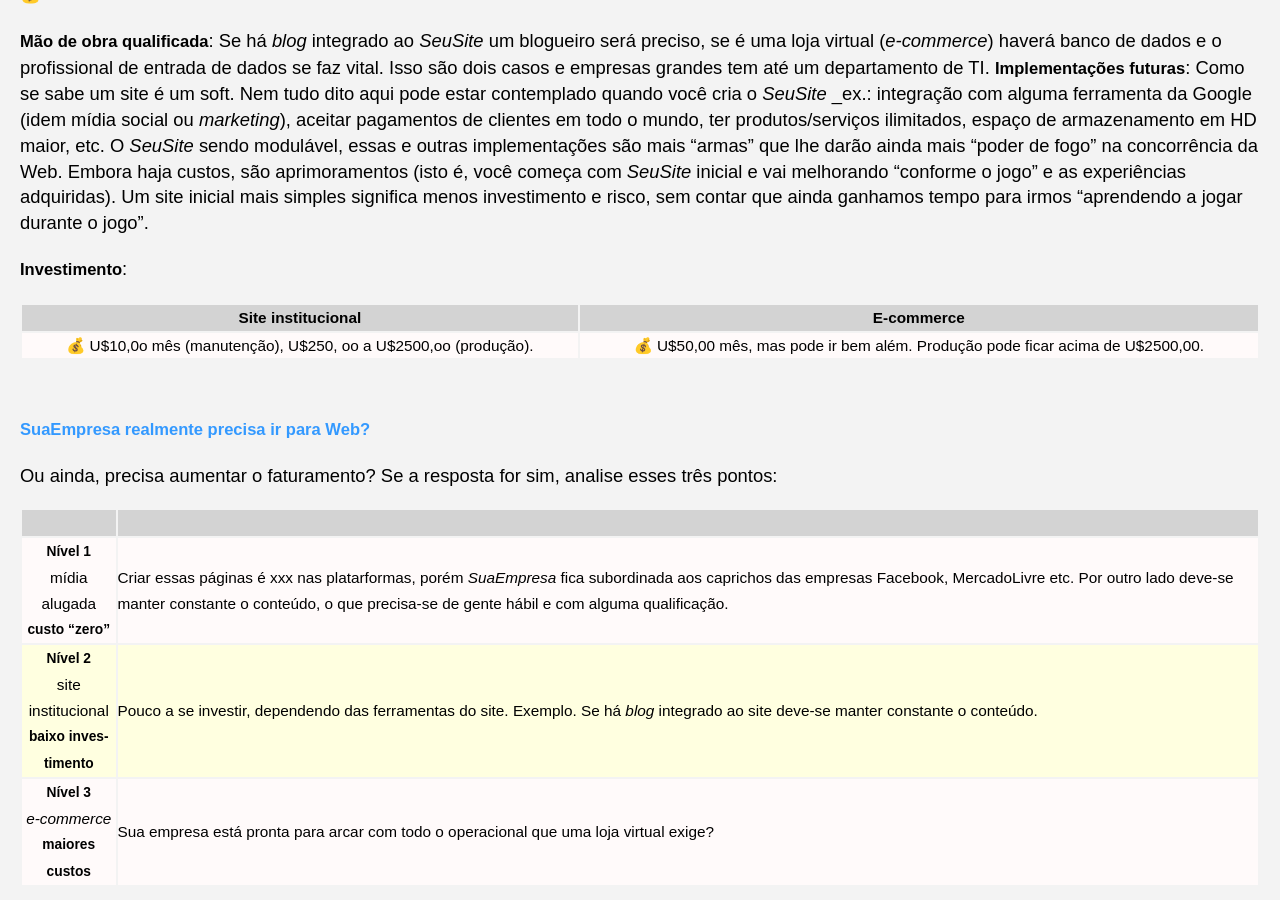
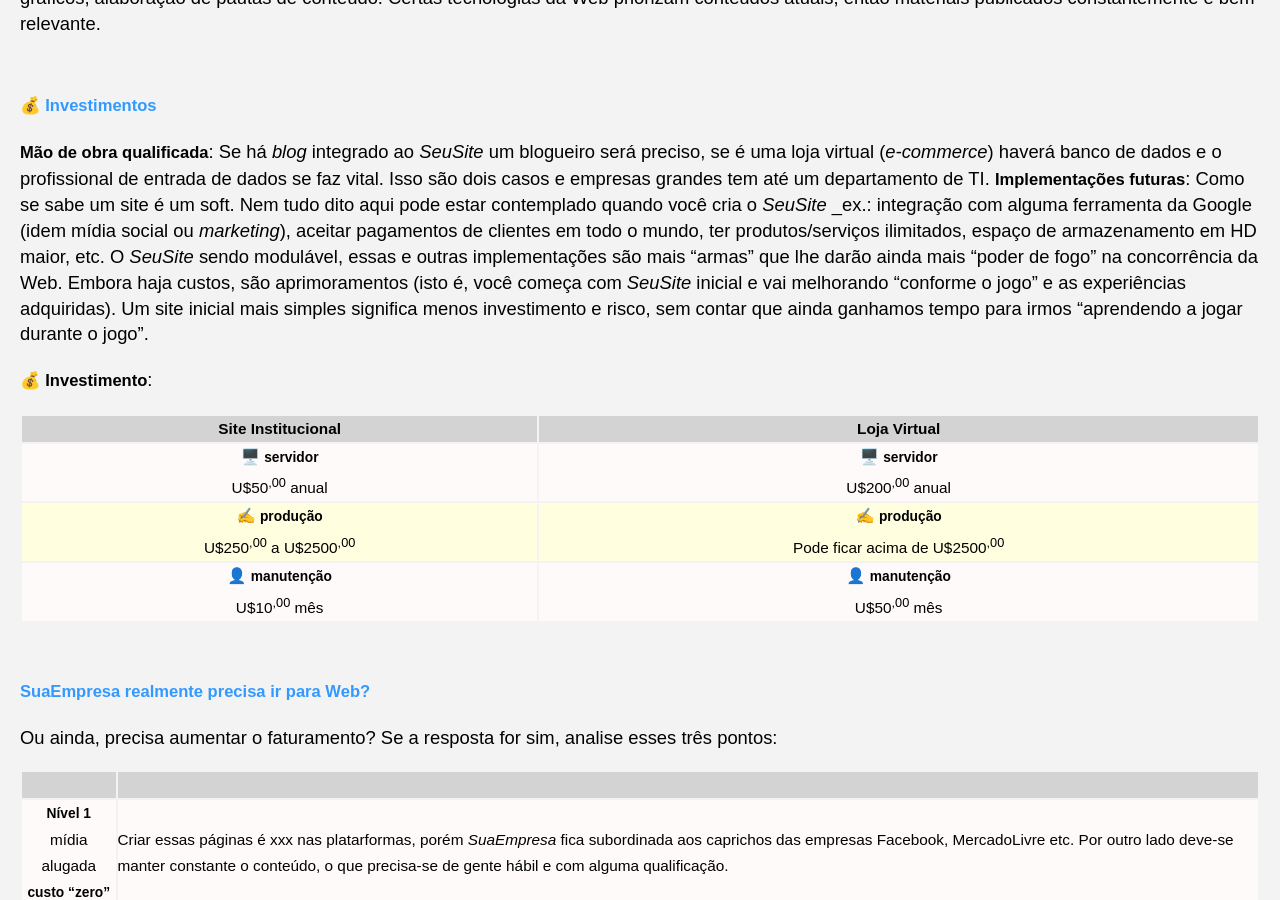
Before and after one commit to Joesynth/joesynth.github.io, a Jekyll site: the page built from _posts/2021-01-03-site-comercial-um-tutorial-essencial.md, in a window 1280 px wide and 900 px high, scrolled down 11048 px. Built offline with Jekyll 4.4.1, drawn with Linux system fonts in a browser that asks for light colours; some of the changed text lies outside the part shown.

Commit message:
Update 2021-01-03-site-comercial-um-tutorial-essencial.md

```diff
--- a/_posts/2021-01-03-site-comercial-um-tutorial-essencial.md
+++ b/_posts/2021-01-03-site-comercial-um-tutorial-essencial.md
@@ -30,12 +30,22 @@
 **Armazenamento**: O site tem "HD", que guarda todos os dados (inclusive os textos ou fotos que vemos no próprio site).
 
 
-Um site vai além de ser um "cartão de visitas" da *SuaEmpresa* na internet. Tem as ferramentas:
+No início o site funcionava como um cartão de visitas ou *folder* institucional da *SuaEmpresa* na internet, tendo "Quem Somos", "Onde Estamos" e "Nossos Serviços". Hoje, há bem mais ferramentas:
 
 
-|Marketing|Venda|Administrativo|Vigilância|
-|:---:|:---:|:---:|:---:|
-|É o destino final de toda a sua Mídia Alugada |É o balcão de negócios, uma loja virtual|Financeiro, contabilidade...|Monitora o que o usuário vê, por quanto tempo etc|
+|||
+|:---:|:---:|
+|**marketing**|**venda**|
+|É o destino final de toda a sua Mídia Alugada |É o balcão de negócios, uma loja virtual|
+|**administrativo**|**vigilância**|
+|Financeiro, contabilidade...|Monitora o que o usuário vê, por quanto tempo etc|
+
+
+
+
+
+
+
 
 ⚠️ Veja Mídia Alugada abaixo.
 
@@ -385,11 +395,13 @@
 **Mão de obra qualificada**: Se há *blog* integrado ao *SeuSite* um blogueiro será preciso, se é uma loja virtual (*e-commerce*) haverá banco de dados e o profissional de entrada de dados se faz vital. Isso são dois casos e empresas grandes tem até um departamento de TI.
 **Implementações futuras**: Como se sabe um site é um soft. Nem tudo dito aqui pode estar contemplado quando você cria o *SeuSite* _ex.: integração com alguma ferramenta da Google (idem mídia social ou *marketing*), aceitar pagamentos de clientes em todo o mundo, ter produtos/serviços ilimitados, espaço de armazenamento em HD maior, etc. O *SeuSite* sendo modulável, essas e outras implementações são mais "armas" que lhe darão ainda mais "poder de fogo" na concorrência da Web. Embora haja custos, são aprimoramentos (isto é, você começa com *SeuSite* inicial e vai melhorando "conforme o jogo" e as experiências adquiridas). Um site inicial mais simples significa menos investimento e risco, sem contar que ainda ganhamos tempo para irmos "aprendendo a jogar durante o jogo".
 
-**Investimento**:
+**💰️ Investimento**:
 
-|Site institucional|E-commerce|
+|Site Institucional| Loja Virtual|
 |:---:|:---:|
-|💰️ U$10,0o mês (manutenção), U$250, oo a U$2500,oo (produção).|💰️ U$50,00 mês, mas pode ir bem além. Produção pode ficar acima de U$2500,00.|
+|🖥️ **servidor**<br />U$50<sup>,00</sup> anual |🖥️ **servidor**<br />U$200<sup>,00</sup> anual|
+|✍️ **produção**<br />U$250<sup>,00</sup> a U$2500<sup>,00</sup> |✍️ **produção**<br />Pode ficar acima de U$2500<sup>,00</sup>|
+|👤 **manutenção**<br />U$10<sup>,00</sup> mês |👤 **manutenção**<br />U$50<sup>,00</sup> mês|
 
 
 
```
Also changed, not shown: other parts of _posts/2021-01-03-site-comercial-um-tutorial-essencial.md (+2 -0 lines).
